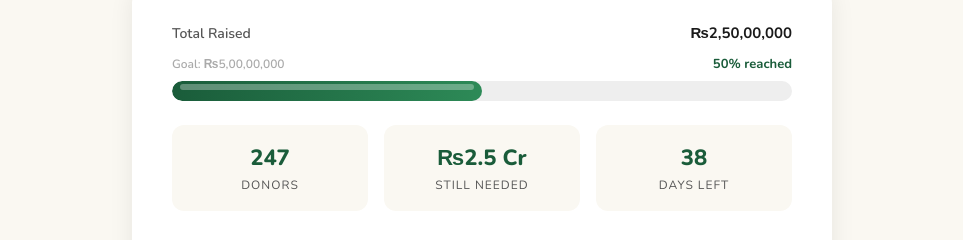
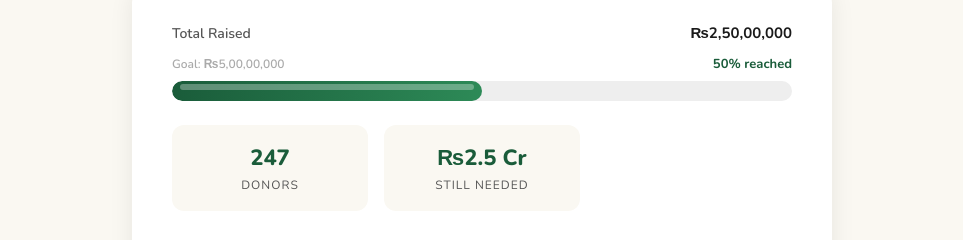
Before and after one commit to khansamumtaz/masjid-bait-ul-hakim, a website: page masjid-bait-ul-hakim.html in a window 1280 px wide. Shown: the part 1926-2166 px from the top of the page, without its empty margins (158-1121 px from the left). Drawn offline with nearby package versions, Linux system fonts and the light colour scheme.

Commit message:
Remove 'Days Left' fund stat card from homepage

```diff
--- a/masjid-bait-ul-hakim.html
+++ b/masjid-bait-ul-hakim.html
@@ -381,10 +381,7 @@ footer{background:#0a2d1c;color:rgba(255,255,255,0.7);padding:60px 24px 24px}
           <div class="fund-stat-val">₨2.5 Cr</div>
           <div class="fund-stat-label">Still Needed</div>
         </div>
-        <div class="fund-stat-card">
-          <div class="fund-stat-val">38</div>
-          <div class="fund-stat-label">Days Left</div>
-        </div>
+        <!-- Days Left card removed per request -->
       </div>
       <div id="donationSuccess" style="display:none"></div>
       <div id="donateFormWrap">
```
